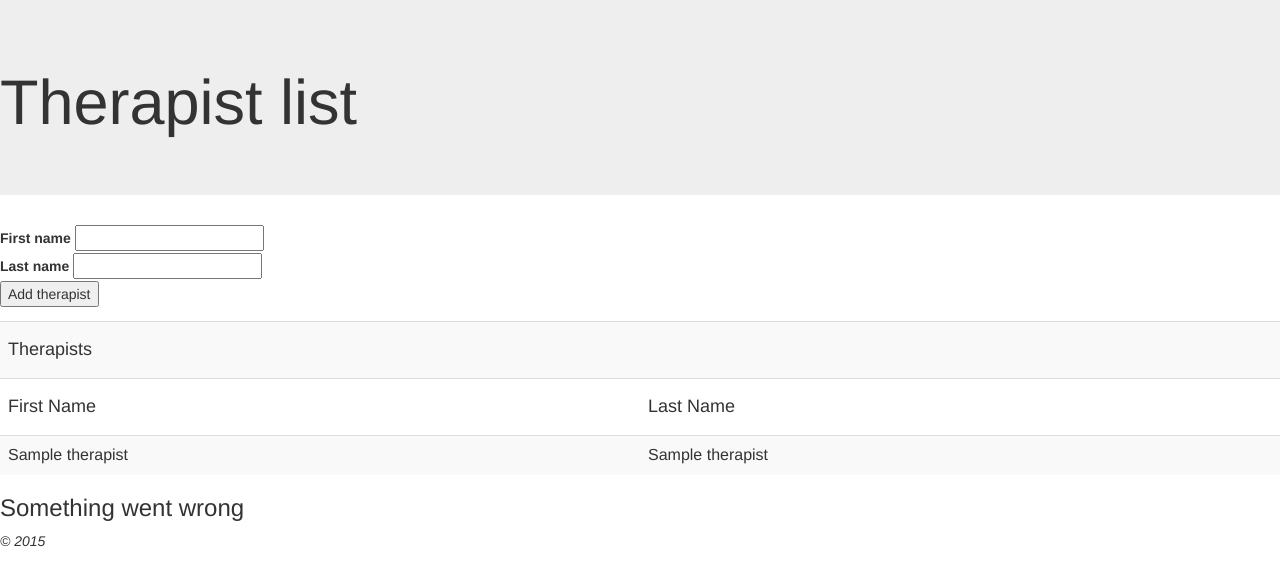
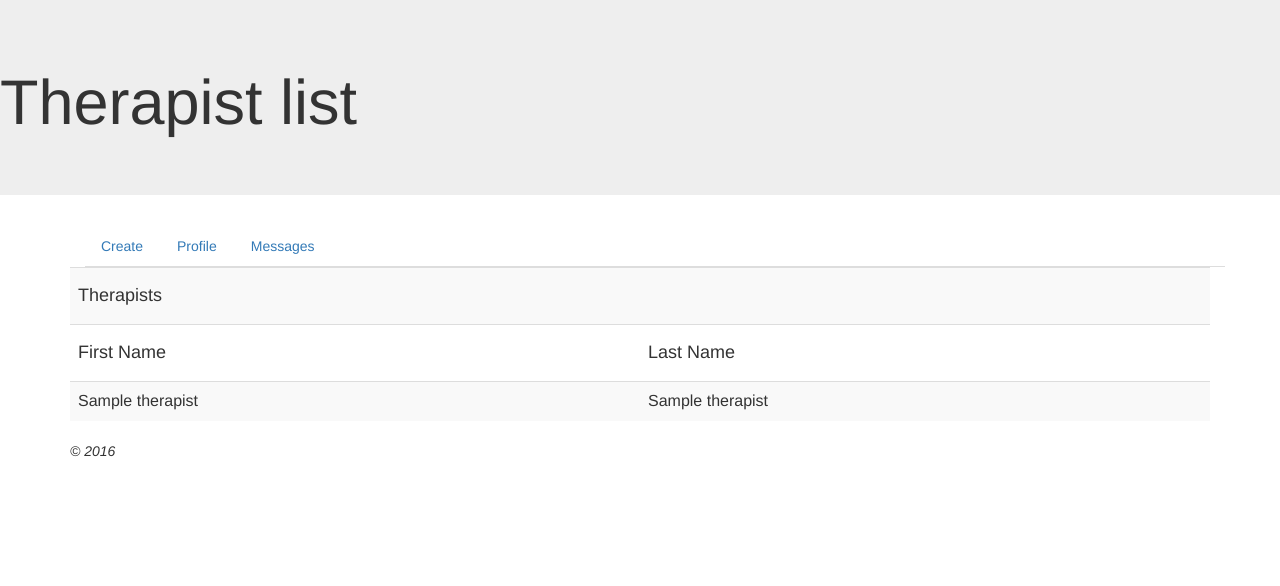
Before and after one commit to MrRedDev/uh-team-a, a CodeIgniter app: page /UH-Team-A/index.php/therapists in a window 1280 px wide. Shown: the top 586 px of the page. Run offline with CodeIgniter, Linux system fonts and the light colour scheme; tables that the repository leaves empty or names only in its code hold one stand-in row (values such as "Sample post").

Commit message:
create and read on therapist model.

```diff
--- a/application/config/autoload.php
+++ b/application/config/autoload.php
@@ -89,7 +89,7 @@
 |
 |	$autoload['helper'] = array('url', 'file');
 */
-$autoload['helper'] = array();
+$autoload['helper'] = array('url');
 
 /*
 | -------------------------------------------------------------------
--- a/application/config/config.php
+++ b/application/config/config.php
@@ -23,7 +23,7 @@
 | a PHP script and you can easily do that on your own.
 |
 */
-$config['base_url'] = '';
+$config['base_url'] = 'http://localhost:8888/UH-Team-A';
 
 /*
 |--------------------------------------------------------------------------
--- a/application/config/routes.php
+++ b/application/config/routes.php
@@ -49,11 +49,14 @@
 | Examples:	my-controller/index	-> my_controller/index
 |		my-controller/my-method	-> my_controller/my_method
 */
+
+$route['therapists/create'] = 'therapists/create';
+
 $route['therapists/(:any)'] = 'therapists/view/$1';
 $route['therapists'] = 'therapists';
 
-$route['news/(:any)'] = 'news/view/$1';
-$route['news'] = 'news';
+// $route['news/(:any)'] = 'news/view/$1';
+// $route['news'] = 'news';
 
 $route['pages/(:any)'] = 'pages/view/$1';
 $route['default_controller'] = 'pages/view';
--- a/application/controllers/Therapists.php
+++ b/application/controllers/Therapists.php
@@ -1,4 +1,3 @@
-
 <?php
 class Therapists extends CI_Controller {
 
@@ -11,66 +10,57 @@
 
   public function index()
   {
-    // The app will look better with some features like adding
-    // to be all on one page. So lots of code inside index method.
+
+    $data['therapists'] = $this->therapist_model->get_therapists();
+    $data['title'] = 'Therapist list';
+
+    $this->load->view('templates/header', $data);
+    $this->load->view('therapists/index', $data);
+    $this->load->view('templates/footer');
+
+  }
+
+
+  public function create()
+  {
+    $this->load->helper('url_helper');
     $this->load->helper('form');
     $this->load->library('form_validation');
 
     $this->form_validation->set_rules('fname', 'First Name', 'required');
     $this->form_validation->set_rules('lname', 'Last Name', 'required');
 
-    $data['therapists'] = $this->therapist_model->get_therapists();
-    $data['title'] = 'Therapist list';
+    $data['title'] = 'Therapist Create';
 
     if ($this->form_validation->run() === FALSE)
     {
+
       $this->load->view('templates/header', $data);
-      $this->load->view('therapists/create');
-      $this->load->view('therapists/index', $data);
-      $this->load->view('templates/therapists/failure');
+      $this->load->view('therapists/create', $data);
       $this->load->view('templates/footer');
+
     }
     else {
-      $this->therapist_model->add_therapist();
 
+      $postData = array(
+          'f_name' => $this->input->post('fname'),
+          'l_name' => $this->input->post('lname')
+      );
+
+      // $this->session->set_flashdata('postdata', $postData);
+      $this->therapist_model->add_therapist($postData);
+      redirect('http://localhost:8888/UH-Team-A/index.php/therapists');
+
+      // $this->index();
       // $this->load->view('templates/header', $data);
-      // $this->load->view('therapists/create');
-      // $this->load->view('therapists/index', $data);
-      $this->load->view('templates/therapists/success');
+      // $this->load->view('therapists/create', $data);
       // $this->load->view('templates/footer');
-    }
-  }
+      // $this->load->view('templates/therapists/success');
 
-  public function view($name = NULL)
-  {
-    $data['therapist_item'] = $this->therapist_model->get_therapists($name);
-
-    if (empty($data['therapist_item']))
-    {
-      show_404();
     }
 
-    $data['title'] = 'Therapist: ' . $data['therapist_item']['f_name'];
-
-    $this->load->view('templates/header', $data);
-    $this->load->view('therapists/view', $data);
-    $this->load->view('templates/footer');
   }
 
 
-  public function create()
-  {
-    // create page
-  }
-
-  public function update($name, $l_name)
-  {
-    // update page
-  }
-
-  public function delete($name, $l_name)
-  {
-    // delete page
-  }
 
 }
--- a/application/models/Therapist_model.php
+++ b/application/models/Therapist_model.php
@@ -1,4 +1,3 @@
-
 <?php
 class Therapist_model extends CI_Model {
 
@@ -6,7 +5,6 @@
   {
     $this->load->database();
   }
-
 
   public function get_therapists($name = FALSE)
   {
@@ -22,14 +20,8 @@
   }
 
 
-  public function add_therapist()
+  public function add_therapist($data)
   {
-
-    $data = array(
-        'f_name' => $this->input->post('fname'),
-        'l_name' => $this->input->post('lname')
-    );
-
     return $this->db->insert('therapists', $data);
   }
 
--- a/application/views/templates/footer.php
+++ b/application/views/templates/footer.php
@@ -1,5 +1,7 @@
 
+    <div class="container">
+      <em>&copy; <?php echo date("Y"); ?></em>
 
-    <em>&copy; 2015</em>
+    </div>
   </body>
 </html>
--- a/application/views/templates/header.php
+++ b/application/views/templates/header.php
@@ -10,6 +10,7 @@
 
       <!-- Latest compiled and minified JavaScript -->
       <script src="https://maxcdn.bootstrapcdn.com/bootstrap/3.3.7/js/bootstrap.min.js" integrity="sha384-Tc5IQib027qvyjSMfHjOMaLkfuWVxZxUPnCJA7l2mCWNIpG9mGCD8wGNIcPD7Txa" crossorigin="anonymous"></script>
+      <link rel="stylesheet" href="./css/master.css" media="screen" title="no title" charset="utf-8">
     </head>
   <body>
 
--- a/application/views/templates/therapists/success.php
+++ b/application/views/templates/therapists/success.php
@@ -1 +1,3 @@
-<h3>Success!</h3>
+<div class="container">
+  <h3>Success, new entry added</h3>
+</div>
--- a/application/views/therapists/create.php
+++ b/application/views/therapists/create.php
@@ -1,14 +1,40 @@
 
 
+<?php echo validation_errors(); ?>
 
-<?php echo form_open('http://localhost:8888/UH-Team-A/index.php/therapists') ?>
+<?php echo form_open('therapists/create') ?>
 
-  <label for="fname">First name</label>
-  <input type="input" name="fname" /><br />
 
-  <label for="lname">Last name</label>
-  <input type="input" name="lname" /><br />
+  <div class="">
 
-  <input type="submit" name="submit" value="Add therapist" />
+    <div class="container">
+      <ul class="nav nav-tabs">
+        <li role="presentation" class="">
+          <a href="/UH-Team-A/index.php/therapists">BACK</a>
+        </li>
+
+      </ul>
+    </div>
+    <br>
+    <div class="container">
+      <div class="form-group">
+
+        <div class="create-form">
+          <label for="fname">First name</label>
+          <input class="form-control" type="input" name="fname" />
+        </div>
+
+        <div class="">
+          <label for="lname">Last name</label>
+          <input class="form-control" type="input" name="lname" />
+        </div>
+
+        <br>
+        <button class="btn btn-default" type="submit" name="submit">Add Therapist</button>
+
+      </div>
+    </div>
+
+  </div>
 
 </form>
--- a/application/views/therapists/index.php
+++ b/application/views/therapists/index.php
@@ -10,6 +10,24 @@
   <input type="submit" name="submit" value="Add therapist" />
 
 </form> -->
+
+<div class="container">
+
+  <div class="container">
+    <ul class="nav nav-tabs">
+      <li role="presentation" class="">
+        <a href="/UH-Team-A/index.php/therapists/create">Create</a>
+      </li>
+      <li role="presentation">
+        <a href="#">Profile</a>
+      </li>
+      <li role="presentation">
+        <a href="#">Messages</a>
+      </li>
+    </ul>
+  </div>
+
+  <div class="">
 
     <table class="table table-striped">
       <th colspan="2">
@@ -37,3 +55,7 @@
 
         <?php endforeach; ?>
     </table>
+
+  </div>
+
+</div>
```
Also changed, not shown: application/views/templates/css/main.css (added). Lines whose indentation alone changed are shown as unchanged.
